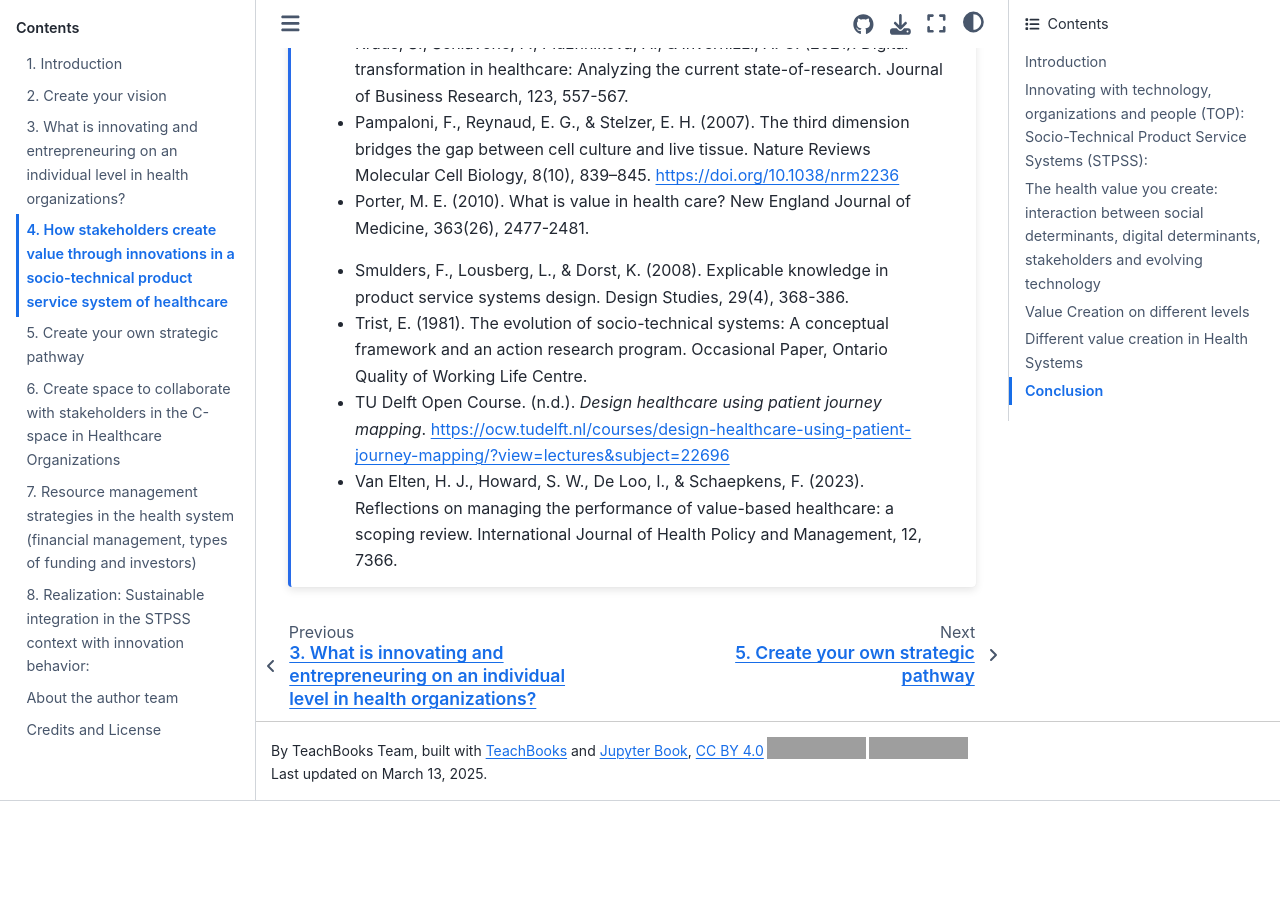
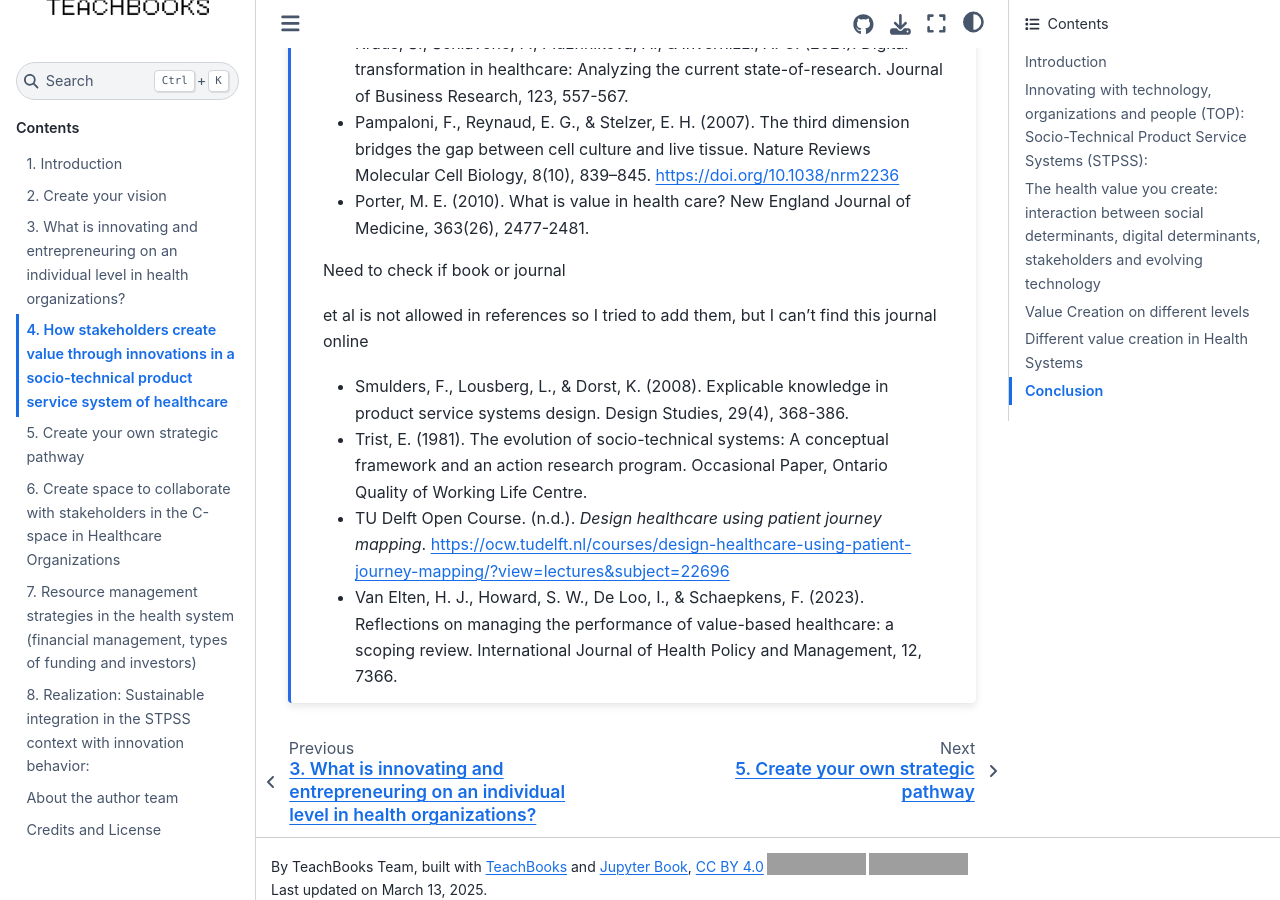
Before and after one commit to pietervandekerckhove/handbook-innovating-health, a Jupyter Book: the page built from book/chapters/05_healthcare_innovation.md, in a window 1280 px wide and 900 px high, scrolled down 16139 px. Built offline with Jupyter Book 1.0.4 settings and Sphinx 7.4.7 and the Sphinx Book theme 1.1.4, drawn with Linux system fonts in a browser that asks for light colours; pages that are not in the unit, such as notebooks, are missing from menus; comment, search, counter and statistics services are not loaded; before the commit the page ends 16940 px from its top, so only the background shows below that; grey boxes are pictures that could not be loaded.

Commit message:
Added comments for citation format

```diff
--- a/book/chapters/05_healthcare_innovation.md
+++ b/book/chapters/05_healthcare_innovation.md
@@ -306,8 +306,10 @@
 
 * Porter, M. E. (2010). What is value in health care? New England Journal of Medicine, 363(26), 2477-2481.
 
+Need to check if book or journal
 <!-- Ramirez, B. (2008). Social determinants of health -->
 
+et al is not allowed in references so I tried to add them, but I can't find this journal online
 <!-- Reindersma, M., et al. (2024). The challenges of implementing value-based healthcare: A systematic review. Journal of Health Management, 32(1), 56-73. -->
 
 * Smulders, F., Lousberg, L., & Dorst, K. (2008). Explicable knowledge in product service systems design. Design Studies, 29(4), 368-386.
```
